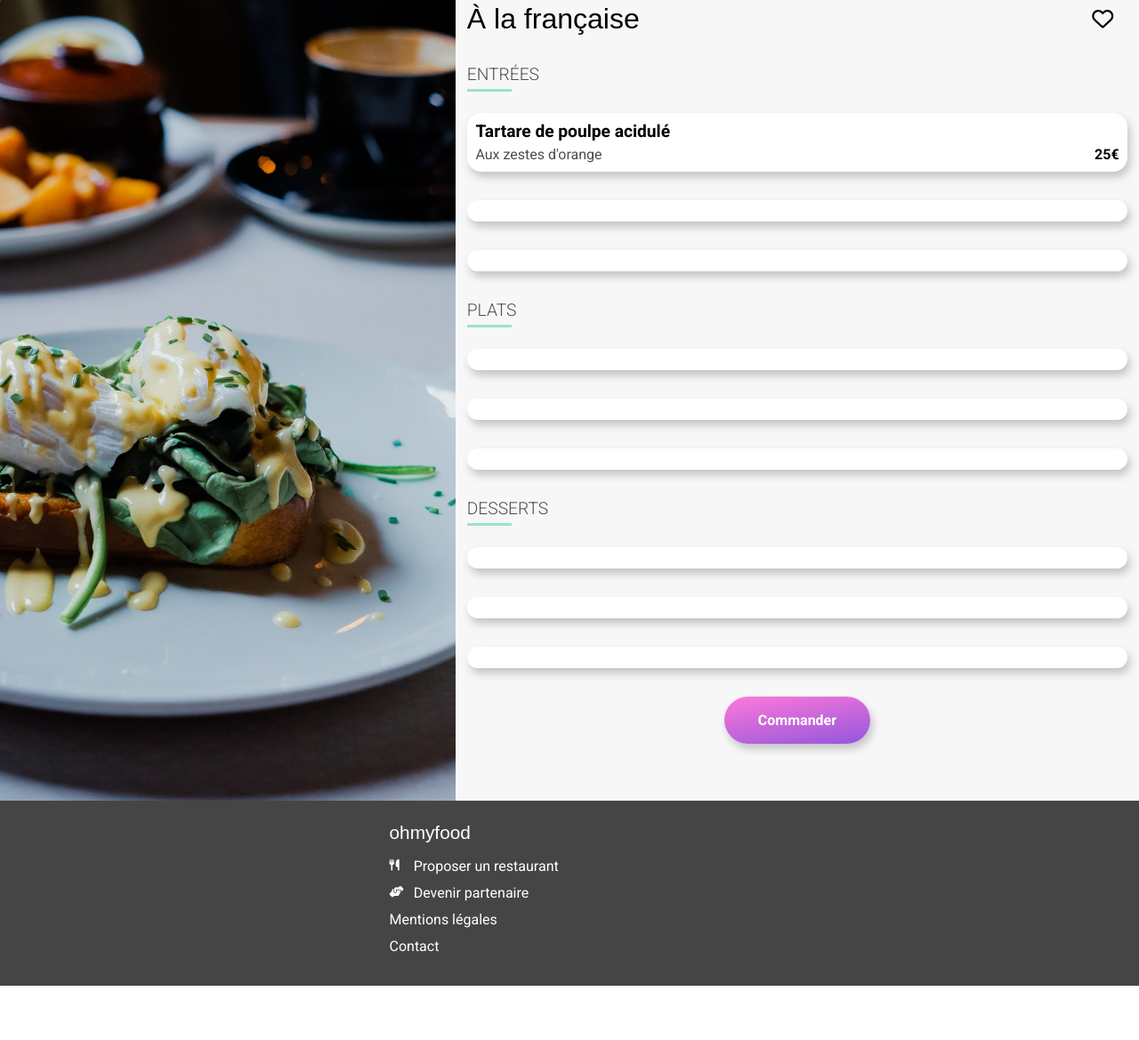
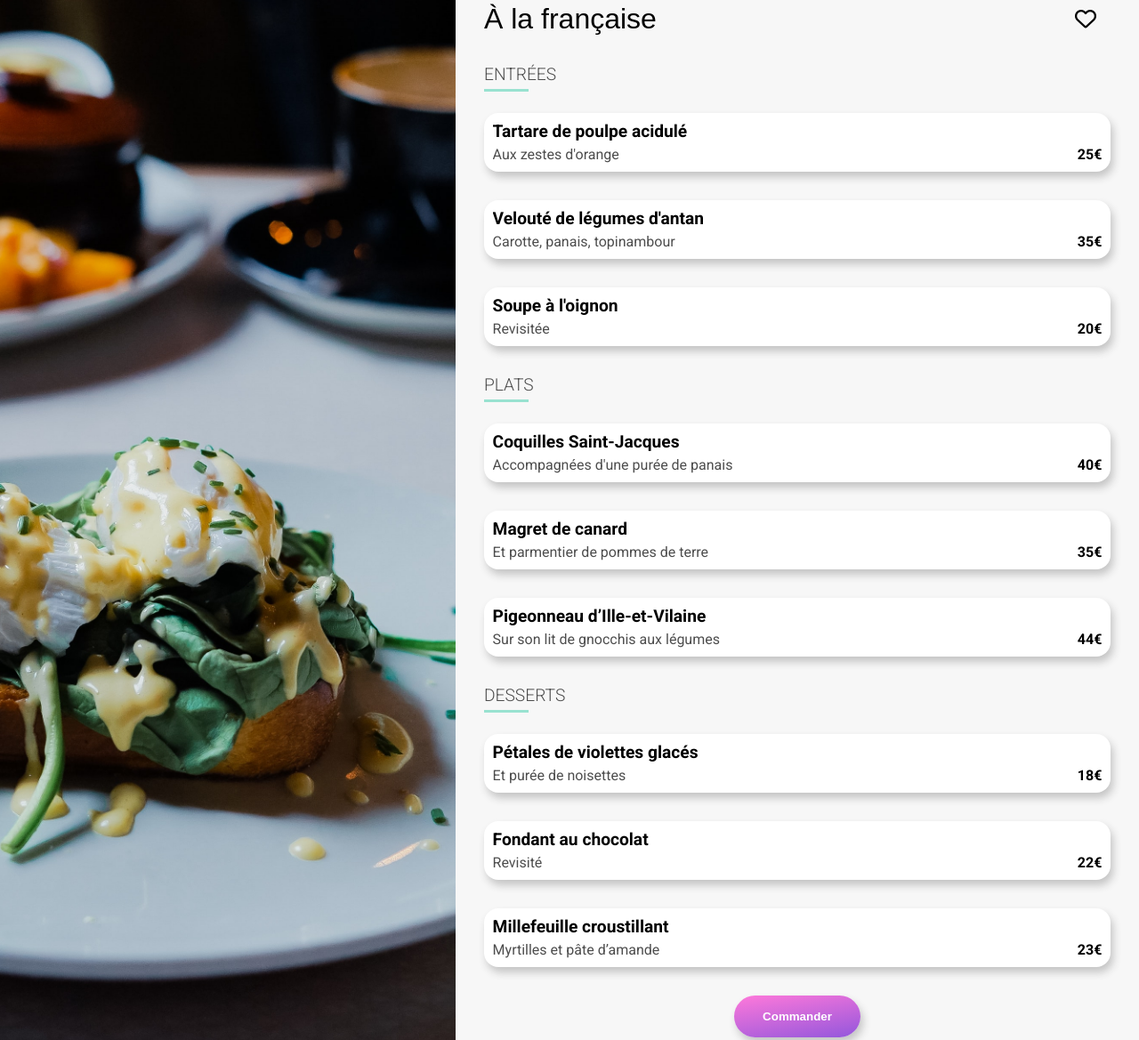
Before and after one commit to TomDvpmt/OC_DevWeb_P3, a website: page pages/a_la_francaise.html in a window 1280 px wide. Shown: the part 98-1267 px from the top of the page at 89% size. Before the commit the page ends 1206 px from the top, so only its background shows below. Drawn offline with Linux system fonts and the light colour scheme; a web font is replaced by a local one.

Commit message:
Premières animations

```diff
--- a/pages/a_la_francaise.html
+++ b/pages/a_la_francaise.html
@@ -41,10 +41,10 @@
                     <article class="card card--restaurant-page">
                         <div class="card__infos">
                             <div class="card__infos__texts">
-                                <h3 class="card__infos__texts__title"></h3>
-                                <p class="card__infos__texts__comment lighter-text"></p>
+                                <h3 class="card__infos__texts__title">Velouté de légumes d'antan</h3>
+                                <p class="card__infos__texts__comment lighter-text">Carotte, panais, topinambour</p>
                             </div>
-                            <p class="card__price"></p>
+                            <p class="card__price">35€</p>
                         </div>
                         <div class="card__check">
                             <i class="fa-solid fa-check card__check__icon"></i>
@@ -53,10 +53,10 @@
                     <article class="card card--restaurant-page">
                         <div class="card__infos">
                             <div class="card__infos__texts">
-                                <h3 class="card__infos__texts__title"></h3>
-                                <p class="card__infos__texts__comment lighter-text"></p>
+                                <h3 class="card__infos__texts__title">Soupe à l'oignon</h3>
+                                <p class="card__infos__texts__comment lighter-text">Revisitée</p>
                             </div>
-                            <p class="card__price"></p>
+                            <p class="card__price">20€</p>
                         </div>
                         <div class="card__check">
                             <i class="fa-solid fa-check card__check__icon"></i>
@@ -71,10 +71,10 @@
                     <article class="card card--restaurant-page">
                         <div class="card__infos">
                             <div class="card__infos__texts">
-                                <h3 class="card__infos__texts__title"></h3>
-                                <p class="card__infos__texts__comment lighter-text"></p>
+                                <h3 class="card__infos__texts__title">Coquilles Saint-Jacques</h3>
+                                <p class="card__infos__texts__comment lighter-text">Accompagnées d'une purée de panais</p>
                             </div>
-                            <p class="card__price"></p>
+                            <p class="card__price">40€</p>
                         </div>
                         <div class="card__check">
                             <i class="fa-solid fa-check card__check__icon"></i>
@@ -83,10 +83,10 @@
                     <article class="card card--restaurant-page">
                         <div class="card__infos">
                             <div class="card__infos__texts">
-                                <h3 class="card__infos__texts__title"></h3>
-                                <p class="card__infos__texts__comment lighter-text"></p>
+                                <h3 class="card__infos__texts__title">Magret de canard</h3>
+                                <p class="card__infos__texts__comment lighter-text">Et parmentier de pommes de terre</p>
                             </div>
-                            <p class="card__price"></p>
+                            <p class="card__price">35€</p>
                         </div>
                         <div class="card__check">
                             <i class="fa-solid fa-check card__check__icon"></i>
@@ -95,10 +95,10 @@
                     <article class="card card--restaurant-page">
                         <div class="card__infos">
                             <div class="card__infos__texts">
-                                <h3 class="card__infos__texts__title"></h3>
-                                <p class="card__infos__texts__comment lighter-text"></p>
+                                <h3 class="card__infos__texts__title">Pigeonneau d’Ille-et-Vilaine</h3>
+                                <p class="card__infos__texts__comment lighter-text">Sur son lit de gnocchis aux légumes</p>
                             </div>
-                            <p class="card__price"></p>
+                            <p class="card__price">44€</p>
                         </div>
                         <div class="card__check">
                             <i class="fa-solid fa-check card__check__icon"></i>
@@ -113,10 +113,10 @@
                     <article class="card card--restaurant-page">
                         <div class="card__infos">
                             <div class="card__infos__texts">
-                                <h3 class="card__infos__texts__title"></h3>
-                                <p class="card__infos__texts__comment lighter-text"></p>
+                                <h3 class="card__infos__texts__title">Pétales de violettes glacés</h3>
+                                <p class="card__infos__texts__comment lighter-text">Et purée de noisettes</p>
                             </div>
-                            <p class="card__price"></p>
+                            <p class="card__price">18€</p>
                         </div>
                         <div class="card__check">
                             <i class="fa-solid fa-check card__check__icon"></i>
@@ -125,10 +125,10 @@
                     <article class="card card--restaurant-page">
                         <div class="card__infos">
                             <div class="card__infos__texts">
-                                <h3 class="card__infos__texts__title"></h3>
-                                <p class="card__infos__texts__comment lighter-text"></p>
+                                <h3 class="card__infos__texts__title">Fondant au chocolat</h3>
+                                <p class="card__infos__texts__comment lighter-text">Revisité</p>
                             </div>
-                            <p class="card__price"></p>
+                            <p class="card__price">22€</p>
                         </div>
                         <div class="card__check">
                             <i class="fa-solid fa-check card__check__icon"></i>
@@ -137,10 +137,10 @@
                     <article class="card card--restaurant-page">
                         <div class="card__infos">
                             <div class="card__infos__texts">
-                                <h3 class="card__infos__texts__title"></h3>
-                                <p class="card__infos__texts__comment lighter-text"></p>
+                                <h3 class="card__infos__texts__title">Millefeuille croustillant</h3>
+                                <p class="card__infos__texts__comment lighter-text">Myrtilles et pâte d’amande</p>
                             </div>
-                            <p class="card__price"></p>
+                            <p class="card__price">23€</p>
                         </div>
                         <div class="card__check">
                             <i class="fa-solid fa-check card__check__icon"></i>
@@ -148,9 +148,7 @@
                     </article>
                 </div>
             </div>
-            <button class="button menu-section__order-button">
-                <a href="#">Commander</a>
-            </button>
+            <button class="button menu-section__order-button">Commander</button>
         </section>
     </main>
     <footer class="footer">
--- a/sass/components/_buttons.scss
+++ b/sass/components/_buttons.scss
@@ -1,20 +1,29 @@
 .button {
     display: block;
+    position: relative;
     margin: 2rem auto;
+    padding: 1rem 2rem;
     border: none;
     border-radius: 2rem;
     background: linear-gradient(170deg, $color-secondary 0%, $color-primary 100%);
+    color: #fff;
+    font-weight: 700;
+    z-index: 1;
+    cursor: pointer;
 
-    a {
-        display: block;
-        padding: 1rem 2rem;
-        color: #fff;
-        font-size: 1rem;
-        font-weight: 700;
+    &:hover {
+        &::after {
+            opacity: 1;
+        }
     }
 
-    &:hover {
+    &::after {
+        @include pseudo-element;
+        opacity: 0;
         background: linear-gradient(170deg, lighten($color-secondary, 3%) 0%, lighten($color-primary, 3%) 100%);
+        border-radius: 2rem;
         box-shadow: 3px 6px 10px darken($color-background-darker, 10%);
+        transition: opacity 300ms;
+        z-index: -1;
     }
 }
--- a/sass/layout/_header.scss
+++ b/sass/layout/_header.scss
@@ -4,6 +4,7 @@
     justify-content: center;
     align-items: center;
     position: relative;
+    z-index: 99;
 
     &__arrow_link {
         position: absolute;
--- a/sass/pages/_home.scss
+++ b/sass/pages/_home.scss
@@ -1,3 +1,7 @@
+.header--home {
+    box-shadow: 0 3px 5px $color-background-darker;
+}
+
 .responsive-sections-group {
     max-width: 1440px;
     margin: 0 auto;
@@ -19,7 +23,6 @@
     &__location {
         padding: 1.2rem 1rem;
         background: $color-background-dark;
-        box-shadow: inset 0 3px 5px $color-background-darker;
         display: flex;
         justify-content: center;
         column-gap: 1rem;
@@ -75,6 +78,8 @@
     padding: 1.5rem;
     background: $color-background-default;
     border-radius: 1rem;
+    position: relative;
+    z-index: 1;
     display: flex;
     align-items: center;
     column-gap: 1rem;
@@ -92,12 +97,24 @@
     }
 
     &:hover {
-        background: lighten($color-primary, 36%);
         cursor: pointer;
+
+        &::after {
+            opacity: 1;
+        }
 
         .list__item__icon {
             color: $color-primary;
         }
+    }
+
+    &::after {
+        @include pseudo-element;
+        z-index: -1;
+        background: lighten($color-primary, 36%);
+        border-radius: 1rem;
+        opacity: 0;
+        transition: opacity 200ms;
     }
 }
 
--- a/sass/pages/_restaurant-page.scss
+++ b/sass/pages/_restaurant-page.scss
@@ -4,8 +4,6 @@
     @include desktop {
         display: flex;
         justify-content: space-between;
-        border-radius: 2rem 2rem 0 0;
-        overflow: hidden;
     }
 
     &__img {
@@ -29,21 +27,23 @@
 
         @include desktop {
             width: 60%;
+            padding: 2rem;
             margin: 0;
             border-radius: initial;
         }
     }
 }
 
+.menu-section__course,
+.menu-section__heading {
+    max-width: 750px;
+    margin: 0 auto;
+}
+
 .menu-section__heading {
     display: flex;
     justify-content: space-between;
     align-items: center;
-}
-
-.menu-section__course {
-    max-width: 750px;
-    margin: 0 auto;
 }
 
 .main-heading--restaurant-page {
@@ -79,7 +79,11 @@
 }
 
 .card__check {
-    display: none;
+    width: 0; // ANIMATION A CHANGER POUR PERFORMANCES
+    background: $color-tertiary;
+    display: flex;
+    align-items: center;
+    transition: all 300ms;
 
     &__icon {
         padding: .2rem;
@@ -88,6 +92,10 @@
         background: white;
         color: $color-tertiary;
     }
+}
+
+.card__check__icon {
+    transition: transform 300ms;
 }
 
 .card--restaurant-page {
@@ -101,14 +109,13 @@
 
     &:hover {
         .card__check {
-            display: flex;
-            align-items: center;
-            background: $color-tertiary;
-            padding: 0 1.2rem;
+            width: initial; // ANIMATION A CHANGER POUR PERFORMANCES
+            padding: 0 1.2rem; // ANIMATION A CHANGER POUR PERFORMANCES
         }
 
         .card__check__icon {
             cursor: pointer;
+            transform: rotate(360deg);
         }
     }
 }
--- a/sass/utils/_mixins.scss
+++ b/sass/utils/_mixins.scss
@@ -1,3 +1,5 @@
+/****************************** Media queries *******************************/
+
 @mixin mobile {
     @media screen and (min-width: map-get($breakpoints, mobile)) {
         @content;
@@ -33,3 +35,15 @@
         @content;
     }
 }
+
+
+/********************************** Animations ********************************/
+
+@mixin pseudo-element {
+    content: "";
+    position: absolute;
+    top: 0;
+    right: 0;
+    bottom: 0;
+    left: 0;
+}
```
Also changed, not shown: index.html (+2 -4 lines), public/css/style.css, 1 other file.
